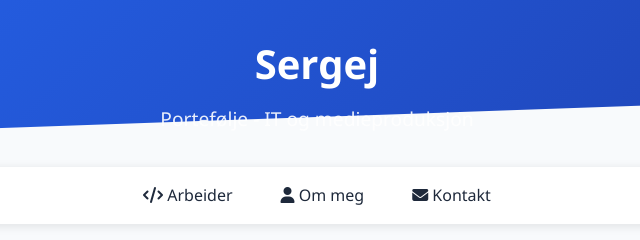
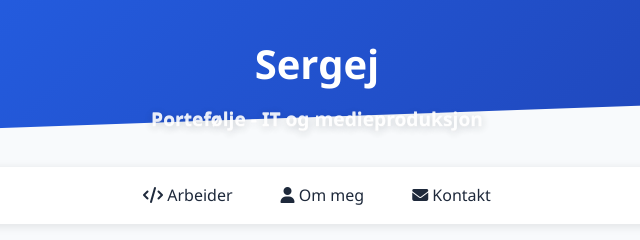
Before and after one commit to serhii123321/clicker-app, a plain HTML site: page index.html in a window 1280 px wide. Shown: the top 240 px of the page, 323-963 px from the left. Drawn offline with Linux system fonts and the light colour scheme.

Commit message:
Update index.html

```diff
--- a/index.html
+++ b/index.html
@@ -13,7 +13,12 @@
             --light: #f8fafc;
             --accent: #f59e0b;
         }
-
+        .tagline {
+    font-size: 1.2rem;
+    opacity: 0.95;
+    text-shadow: 0 2px 10px rgba(30, 41, 59, 0.28), 0 1px 0px #fff;
+    font-weight: bold;
+}
         * {
             margin: 0;
             padding: 0;
```
